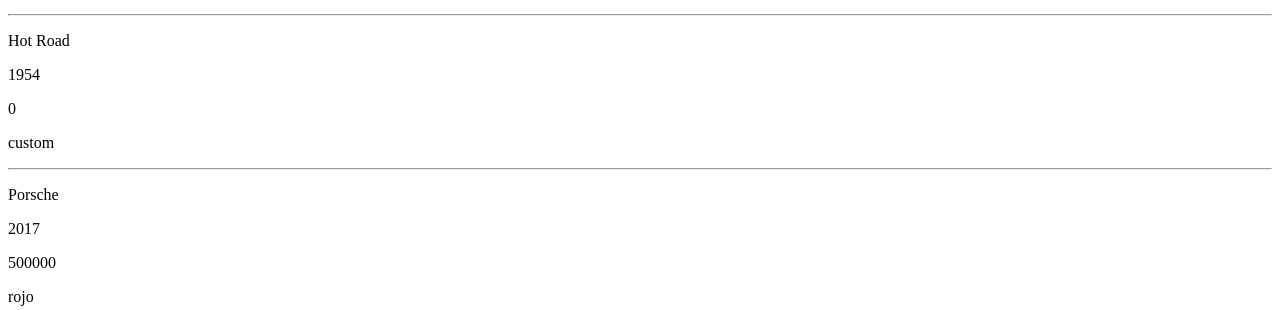
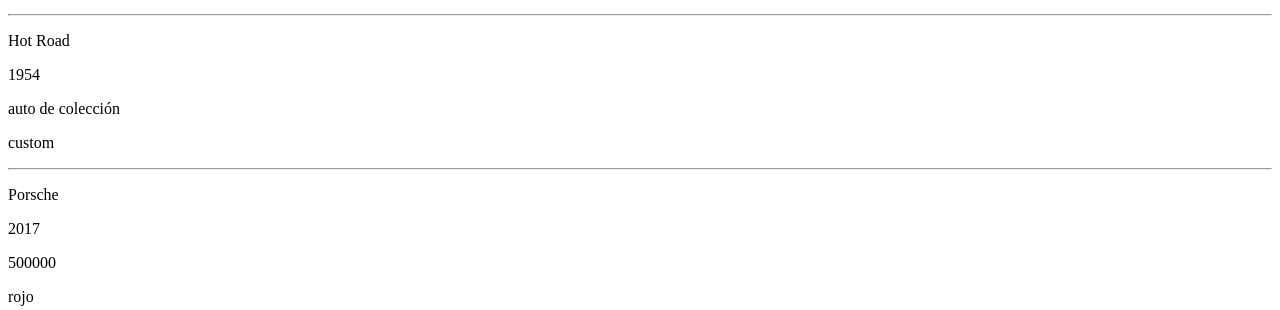
Before and after one commit to Samuel191/AutoMart12, a Django app: page / in a window 1280 px wide. Shown: the part 356-666 px from the top of the page. Run offline with Django 3.2, Linux system fonts and the light colour scheme.

Commit message:
utilizamos un condicional "if" para modificar los autos en 0

```diff
--- a/main_app/templates/index.html
+++ b/main_app/templates/index.html
@@ -8,7 +8,12 @@
     {% for auto in autos %}
         <p>{{ auto.nombre }}</p>
         <p>{{ auto.modelo }}</p>
-        <p>{{ auto.precio }}</p>
+        <!-- el "%" se utiliza cuando usamos codigo de python-->
+        {% if auto.precio > 0 %}
+            <p>{{ auto.precio }}</p>
+        {% else %}
+            <p>auto de colección</p>
+        {% endif %}
         <p>{{ auto.color }}</p>
         <hr/>
     {% endfor %}
--- a/main_app/views.py
+++ b/main_app/views.py
@@ -12,6 +12,7 @@ class Auto:
         self.modelo = modelo
         self.color = color
 
+
 autos =[
     Auto("VW Jetta", 145000, 2018, "Gris"),
     Auto("lexus",256000,2017,"Rojo"),
```
